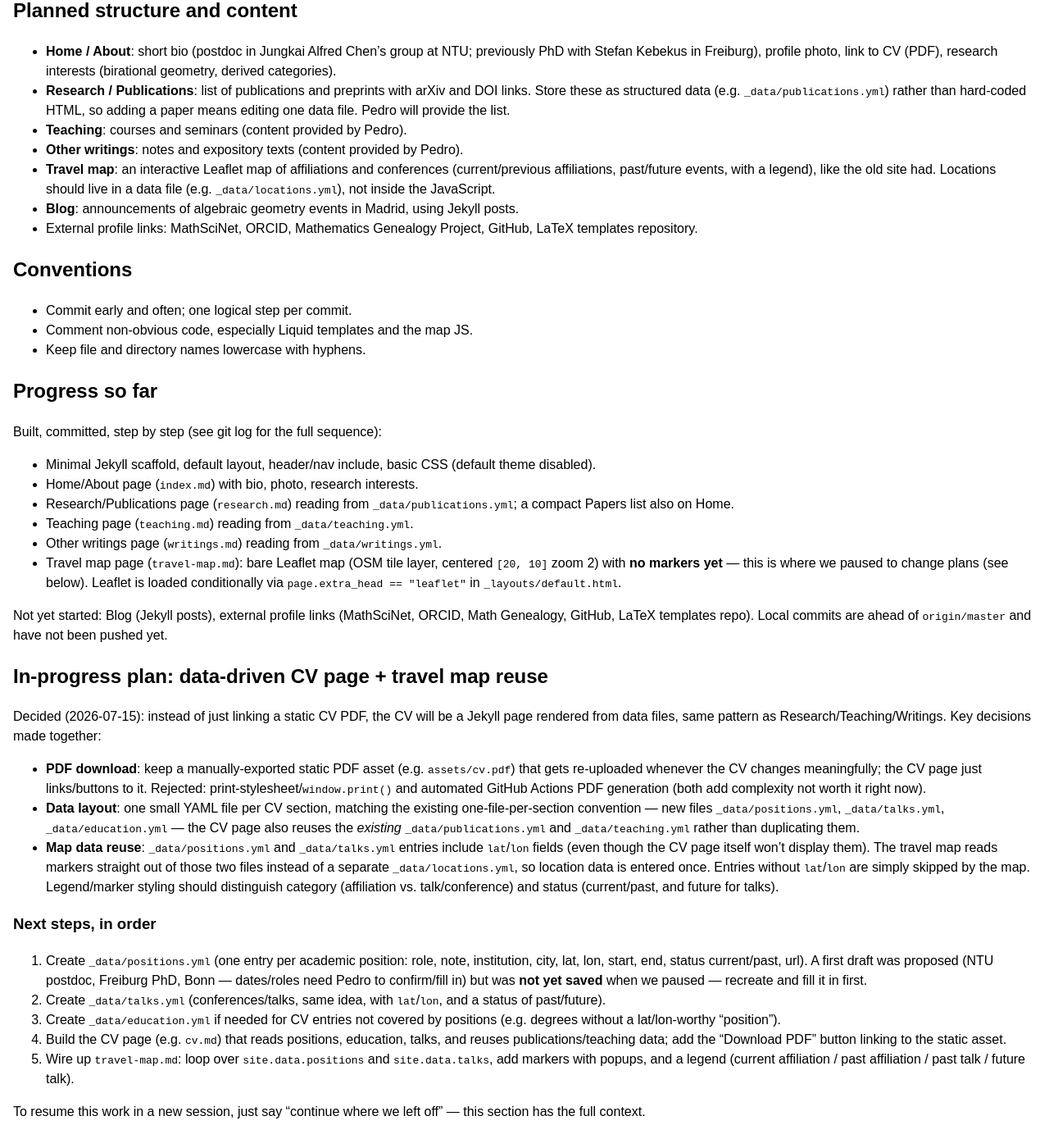
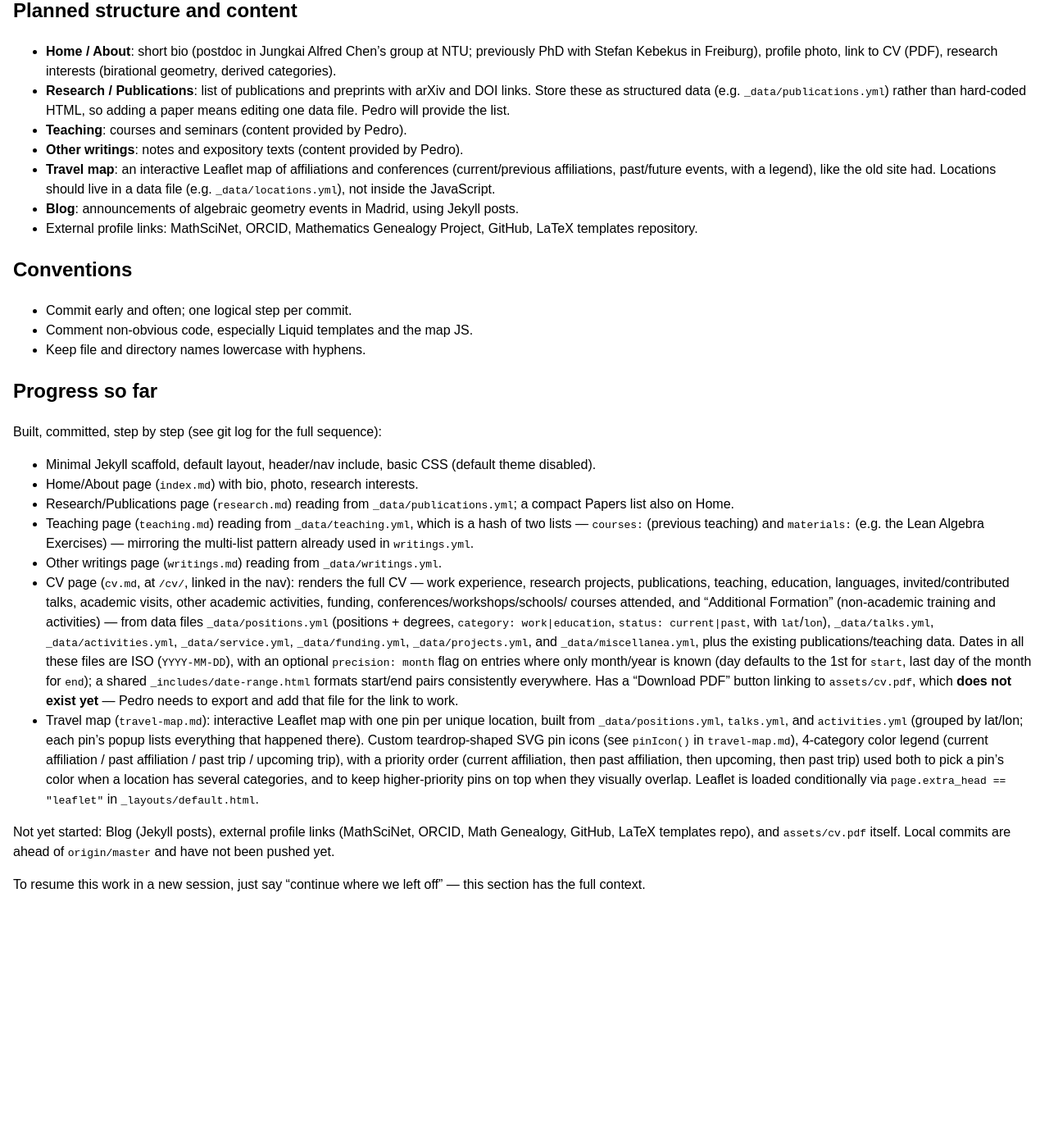
Before and after one commit to pedro-nunez/pedro-nunez.github.io, a Jekyll site: the page built from CLAUDE.md, in a window 1280 px wide and 1400 px high, scrolled down 1063 px. Shown: the whole window at 82% size. Built offline with Jekyll 4.4.1, drawn with Linux system fonts in a browser that asks for light colours; our own code applies the rules of GitHub Pages for plain Markdown files; after the commit the page ends 2186 px from its top, so only the background shows below that.

Commit message:
Document CV page and travel map completion in CLAUDE.md
Replaces the completed CV/travel-map plan with an updated progress
summary, and notes remaining work: assets/cv.pdf, the Blog, and
external profile links.

Co-Authored-By: Claude Sonnet 5 <noreply@anthropic.com>
Claude-Session: https://claude.ai/code/session_018iuUYRdsK4Rz1kRs58KAH7

```diff
--- a/CLAUDE.md
+++ b/CLAUDE.md
@@ -92,59 +92,44 @@ Built, committed, step by step (see git log for the full sequence):
 - Home/About page (`index.md`) with bio, photo, research interests.
 - Research/Publications page (`research.md`) reading from
   `_data/publications.yml`; a compact Papers list also on Home.
-- Teaching page (`teaching.md`) reading from `_data/teaching.yml`.
+- Teaching page (`teaching.md`) reading from `_data/teaching.yml`, which
+  is a hash of two lists — `courses:` (previous teaching) and
+  `materials:` (e.g. the Lean Algebra Exercises) — mirroring the
+  multi-list pattern already used in `writings.yml`.
 - Other writings page (`writings.md`) reading from `_data/writings.yml`.
-- Travel map page (`travel-map.md`): bare Leaflet map (OSM tile layer,
-  centered `[20, 10]` zoom 2) with **no markers yet** — this is where we
-  paused to change plans (see below). Leaflet is loaded conditionally via
+- CV page (`cv.md`, at `/cv/`, linked in the nav): renders the full CV
+  — work experience, research projects, publications, teaching,
+  education, languages, invited/contributed talks, academic visits,
+  other academic activities, funding, conferences/workshops/schools/
+  courses attended, and "Additional Formation" (non-academic training
+  and activities) — from data files `_data/positions.yml` (positions +
+  degrees, `category: work|education`, `status: current|past`, with
+  `lat`/`lon`), `_data/talks.yml`, `_data/activities.yml`,
+  `_data/service.yml`, `_data/funding.yml`, `_data/projects.yml`, and
+  `_data/miscellanea.yml`, plus the existing publications/teaching data.
+  Dates in all these files are ISO (`YYYY-MM-DD`), with an optional
+  `precision: month` flag on entries where only month/year is known
+  (day defaults to the 1st for `start`, last day of the month for
+  `end`); a shared `_includes/date-range.html` formats start/end pairs
+  consistently everywhere. Has a "Download PDF" button linking to
+  `assets/cv.pdf`, which **does not exist yet** — Pedro needs to export
+  and add that file for the link to work.
+- Travel map (`travel-map.md`): interactive Leaflet map with one pin
+  per unique location, built from `_data/positions.yml`, `talks.yml`,
+  and `activities.yml` (grouped by lat/lon; each pin's popup lists
+  everything that happened there). Custom teardrop-shaped SVG pin icons
+  (see `pinIcon()` in `travel-map.md`), 4-category color legend
+  (current affiliation / past affiliation / past trip / upcoming trip),
+  with a priority order (current affiliation, then past affiliation,
+  then upcoming, then past trip) used both to pick a pin's color when a
+  location has several categories, and to keep higher-priority pins on
+  top when they visually overlap. Leaflet is loaded conditionally via
   `page.extra_head == "leaflet"` in `_layouts/default.html`.
 
 Not yet started: Blog (Jekyll posts), external profile links
-(MathSciNet, ORCID, Math Genealogy, GitHub, LaTeX templates repo).
-Local commits are ahead of `origin/master` and have not been pushed yet.
-
-## In-progress plan: data-driven CV page + travel map reuse
-
-Decided (2026-07-15): instead of just linking a static CV PDF, the CV
-will be a Jekyll page rendered from data files, same pattern as
-Research/Teaching/Writings. Key decisions made together:
-
-- **PDF download**: keep a manually-exported static PDF asset (e.g.
-  `assets/cv.pdf`) that gets re-uploaded whenever the CV changes
-  meaningfully; the CV page just links/buttons to it. Rejected:
-  print-stylesheet/`window.print()` and automated GitHub Actions PDF
-  generation (both add complexity not worth it right now).
-- **Data layout**: one small YAML file per CV section, matching the
-  existing one-file-per-section convention — new files
-  `_data/positions.yml`, `_data/talks.yml`, `_data/education.yml` — the
-  CV page also reuses the *existing* `_data/publications.yml` and
-  `_data/teaching.yml` rather than duplicating them.
-- **Map data reuse**: `_data/positions.yml` and `_data/talks.yml`
-  entries include `lat`/`lon` fields (even though the CV page itself
-  won't display them). The travel map reads markers straight out of
-  those two files instead of a separate `_data/locations.yml`, so
-  location data is entered once. Entries without `lat`/`lon` are simply
-  skipped by the map. Legend/marker styling should distinguish
-  category (affiliation vs. talk/conference) and status (current/past,
-  and future for talks).
-
-### Next steps, in order
-
-1. Create `_data/positions.yml` (one entry per academic position: role,
-   note, institution, city, lat, lon, start, end, status
-   current/past, url). A first draft was proposed (NTU postdoc,
-   Freiburg PhD, Bonn — dates/roles need Pedro to confirm/fill in) but
-   was **not yet saved** when we paused — recreate and fill it in first.
-2. Create `_data/talks.yml` (conferences/talks, same idea, with
-   `lat`/`lon`, and a status of past/future).
-3. Create `_data/education.yml` if needed for CV entries not covered by
-   positions (e.g. degrees without a lat/lon-worthy "position").
-4. Build the CV page (e.g. `cv.md`) that reads positions, education,
-   talks, and reuses publications/teaching data; add the "Download PDF"
-   button linking to the static asset.
-5. Wire up `travel-map.md`: loop over `site.data.positions` and
-   `site.data.talks`, add markers with popups, and a legend (current
-   affiliation / past affiliation / past talk / future talk).
+(MathSciNet, ORCID, Math Genealogy, GitHub, LaTeX templates repo), and
+`assets/cv.pdf` itself. Local commits are ahead of `origin/master` and
+have not been pushed yet.
 
 To resume this work in a new session, just say "continue where we left
 off" — this section has the full context.
```
